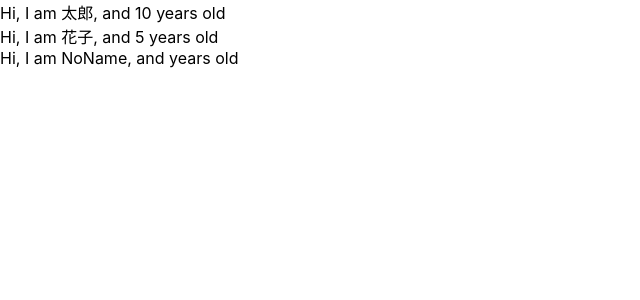
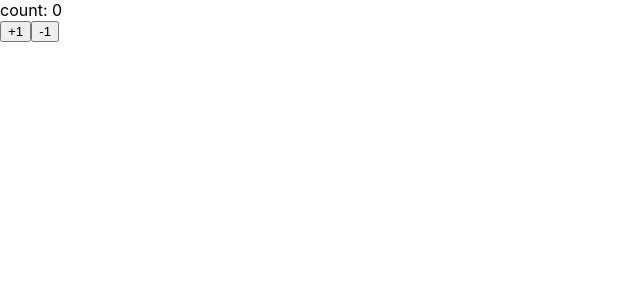
Before and after one commit to watarunto006/react-redux-training, a React (Create React App) app: page / in a window 1280 px wide. Shown: the top 300 px of the page, without its empty margins (0-640 px from the left). Built offline with nearby package versions, Linux system fonts and the light colour scheme.

Commit message:
[modify]stateについて

```diff
--- a/src/App.js
+++ b/src/App.js
@@ -1,34 +1,32 @@
-import React from 'react';
-import PropTypes from'prop-types';
+import React, { Component } from 'react';
 
-const App = () => {
-  const profiles =  [
-    {
-      name: "太郎", age: 10
-    },
-    {
-      name: "花子", age: 5
-    },
-    {
-      name: "NoName"
-    }
-  ]
-  return (<div>
-    {
-      profiles.map((profile, index) => {
-        return <User name={profile.name} age={profile.age} key={index} />
-      })
-    }
-  </div>)
-}
+const App = () => <Counter></Counter>
 
-const User = (props) => {
-  return <div>Hi, I am {props.name}, and {props.age} years old</div>
-}
+class Counter extends Component {
 
-User.propTypes = {
-  name: PropTypes.string,
-  age: PropTypes.number.isRequired
+  constructor(props) {
+    super(props)
+
+    this.state = { count: 0 }
+  }
+
+  hundlePlusButton = () => {
+    this.setState({ count: this.state.count + 1 })
+  }
+
+  hundleMinusButton = () => {
+    this.setState({ count: this.state.count - 1 })
+  }
+
+  render() {
+    return (
+      <React.Fragment>
+        <div>count: {this.state.count}</div>
+        <button onClick={this.hundlePlusButton}>+1</button>
+        <button onClick={this.hundleMinusButton}>-1</button>
+      </React.Fragment>
+    )
+  }
 }
 
 export default App;
```
